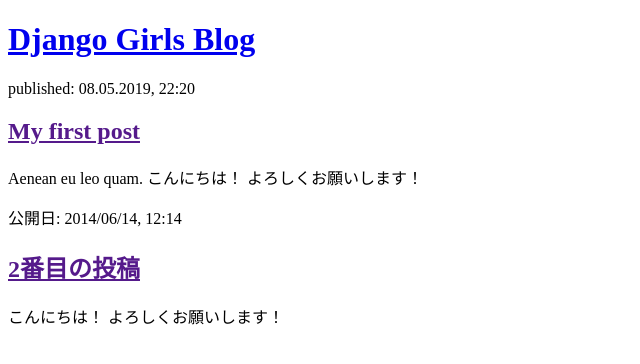
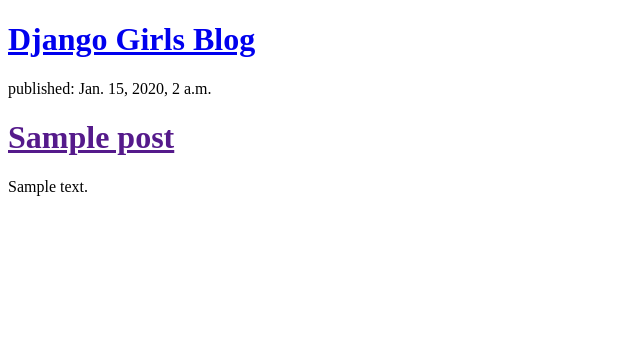
Before and after one commit to publicst/my-first-blog, a Django app: template blog/templates/blog/post_list.html in a window 1280 px wide. Shown: the top 364 px of the page, without its empty margins (0-640 px from the left). Run offline with Django 3.2, Linux system fonts and the light colour scheme; the template is opened without the code that fills it: values that come from a table or form of the project are taken from there, others are empty; tables that the repository leaves empty hold one stand-in row (values such as "Sample post").

Commit message:
ORM related as well as updating the model to have text

```diff
--- a/blog/models.py
+++ b/blog/models.py
@@ -1,10 +1,11 @@
 from django.db import models
 from django.utils import timezone
+
 
 class Post(models.Model):
     author = models.ForeignKey('auth.User', on_delete=models.CASCADE)
     title = models.CharField(max_length=200)
-    text = models.TextField
+    text = models.TextField()
     created_date = models.DateTimeField(default=timezone.now)
     published_date = models.DateTimeField(blank=True, null=True)
 
--- a/blog/templates/blog/post_list.html
+++ b/blog/templates/blog/post_list.html
@@ -9,16 +9,12 @@
         <h1><a href="/">Django Girls Blog</a></h1>
     </div>
 
-    <div>
-        <p>published: 08.05.2019, 22:20</p>
-        <h2><a href="">My first post</a></h2>
-        <p>Aenean eu leo quam. こんにちは！ よろしくお願いします！ </p>
-    </div>
-
-    <div>
-        <p>公開日: 2014/06/14, 12:14</p>
-        <h2><a href="">2番目の投稿</a></h2>
-        <p> こんにちは！ よろしくお願いします！ </p>
-    </div>
+    {% for post in posts%}
+        <div>
+            <p>published: {{post.published_date}}</p>
+            <h1><a href="">{{post.title}}</a></h1>
+            <p>{{post.text|linebreaksbr}}</p>
+        </div>
+    {% endfor %}
 </body>
 </html>
--- a/blog/views.py
+++ b/blog/views.py
@@ -1,5 +1,8 @@
 from django.shortcuts import render
+from django.utils import timezone
+from .models import Post
 
 # Create your views here.
 def post_list(request):
-    return render(request, 'blog/post_list.html', {})
+    posts = Post.objects.filter(published_date__lte=timezone.now()).order_by('published_date')
+    return render(request, 'blog/post_list.html', {'posts':posts})
```
Also changed, not shown: blog/migrations/0002_post_text.py (added).
